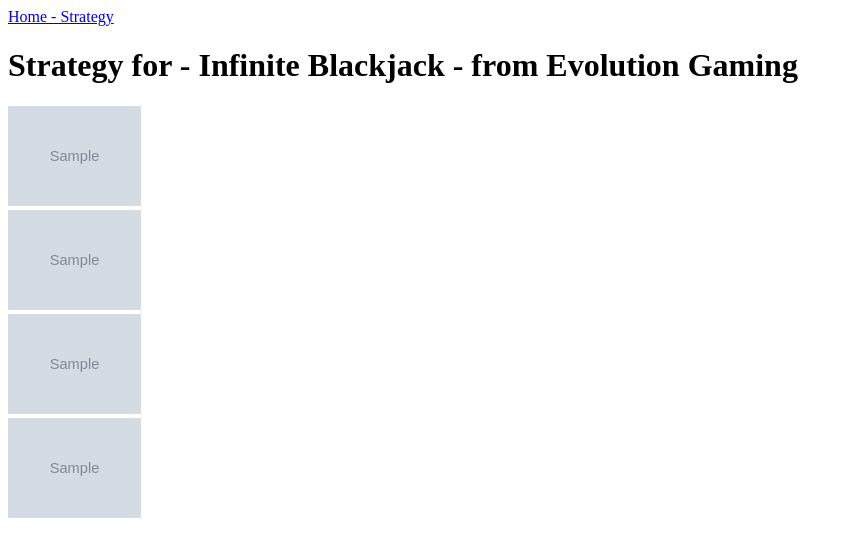
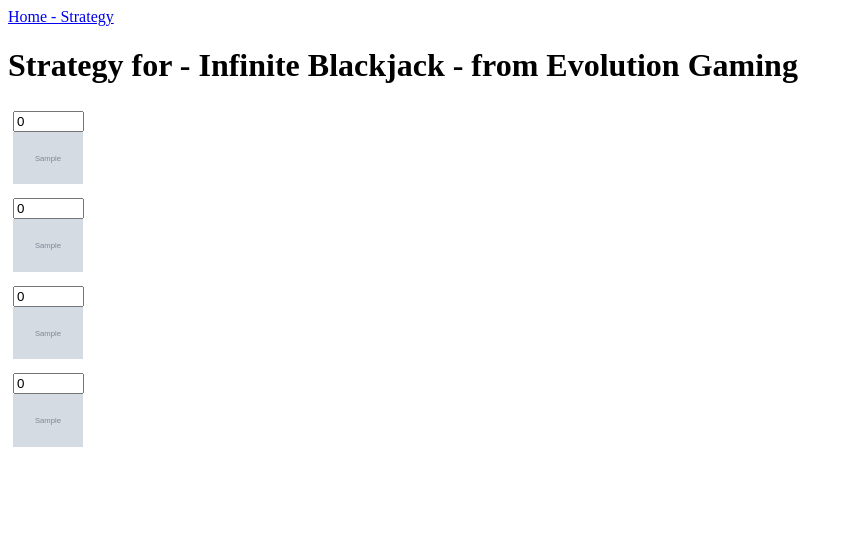
Before and after one commit to SamsonvdS/Blackjack-strategy, a Django app: template blackjack_webapp/strategy/templates/infinite_bj.html in a window 1280 px wide. Shown: the top 557 px of the page, without its empty margins (0-853 px from the left). Run offline with Django 3.2, Linux system fonts and the light colour scheme; the template is opened without the code that fills it: most values are stand-ins (such as "Sample title", 1, 10 or a date in 2020); grey boxes marked "Sample" are stand-in pictures.

Commit message:
created the counts for cards (doesn't count yet)

```diff
--- /dev/null
+++ b/blackjack_webapp/strategy/static/scripts_strategy.js
@@ -0,0 +1,10 @@
+
+
+var count = 0;
+
+function onClick() {
+    let counterDisplayElem = document.querySelector('.card_button_number');
+
+    counter++;
+    counterDisplayElem.value = count.toString();
+}
--- a/blackjack_webapp/strategy/static/styles.css
+++ b/blackjack_webapp/strategy/static/styles.css
@@ -1,8 +1,20 @@
 
-.card_button {
-    height: 100px;
+.card_button_number {
+    width: 63px;
     outline: none;
+
 }
-.card_button:hover {
+.card_button_image {
+    width: 70px;
+    outline: none;
+    display: inline-block;
+}
+.card_button_image:hover {
     filter: brightness(0.8);
 }
+
+.single_cards {
+    width: 70px;
+    display: inline-block;
+    margin: 5px;
+}
--- a/blackjack_webapp/strategy/templates/infinite_bj.html
+++ b/blackjack_webapp/strategy/templates/infinite_bj.html
@@ -3,8 +3,10 @@
 <!DOCTYPE html>
 <html lang="en">
     <head>
+        <link rel="icon" type="image" href="{% static 'favicon.jpg' %}">
         <title>Infinite Blackjack</title>
         <link href="{% static 'styles.css' %}" rel="stylesheet">
+        <script src="{% static 'scripts_strategy.js' %}"></script>
     </head>
 
     <body>
@@ -12,23 +14,39 @@
 
         <h1>Strategy for - Infinite Blackjack - from Evolution Gaming</h1>
 
-        <div>
+        <div class="all_suited_cards">
             {% for heart in hearts %}
-            <input type="image" class="card_button" src="/static/cards_jpgs/{{ heart.image }}" alt="{{ heart }}">
+                <div class="single_cards">
+                    <input type="number" class="card_button_number" min="0" step="1" value="0"/>
+                    <input type="image" class="card_button_image" src="/static/cards_jpgs/{{ heart.image }}" alt="{{ heart }}">
+                </div>
             {% endfor %}
         </div>
-        <div>
+
+        <div class="all_suited_cards">
             {% for diamond in diamonds %}
-            <input type="image" class="card_button" src="/static/cards_jpgs/{{ diamond.image }}" alt="{{ diamond }}">
+                <div class="single_cards">
+                    <input type="number" class="card_button_number" min="0" step="1" value="0" onclick="onClick()"/>
+                    <input type="image" class="card_button_image" src="/static/cards_jpgs/{{ diamond.image }}" alt="{{ diamond }}">
+                </div>
             {% endfor %}
         </div>
-        <div>
+
+        <div class="all_suited_cards">
         {% for spade in spades %}
-            <input type="image" class="card_button" src="/static/cards_jpgs/{{ spade.image }}" alt="{{ spade }}">
+            <div class="single_cards">
+                <input type="number" class="card_button_number" min="0" step="1" value="0"/>
+                <input type="image" class="card_button_image" src="/static/cards_jpgs/{{ spade.image }}" alt="{{ spade }}">
+            </div>
         {% endfor %}
-        <div>
+        </div>
+
+        <div class="all_suited_cards">
         {% for club in clubs %}
-            <input type="image" class="card_button" src="/static/cards_jpgs/{{ club.image }}" alt="{{ club }}">
+            <div class="single_cards">
+                <input type="number" class="card_button_number" min="0" step="1" value="0"/>
+                <input type="image" class="card_button_image" src="/static/cards_jpgs/{{ club.image }}" alt="{{ club }}">
+            </div>
         {% endfor %}
         </div>
 
```
Also changed, not shown: blackjack_webapp/strategy/static/favicon.jpg (added). Lines whose indentation alone changed are shown as unchanged.
